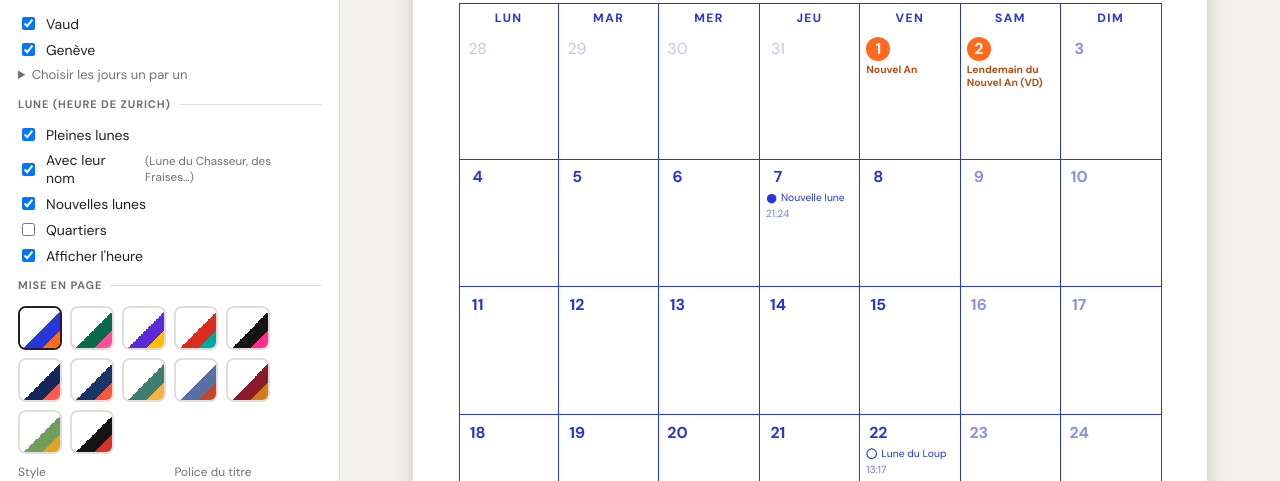
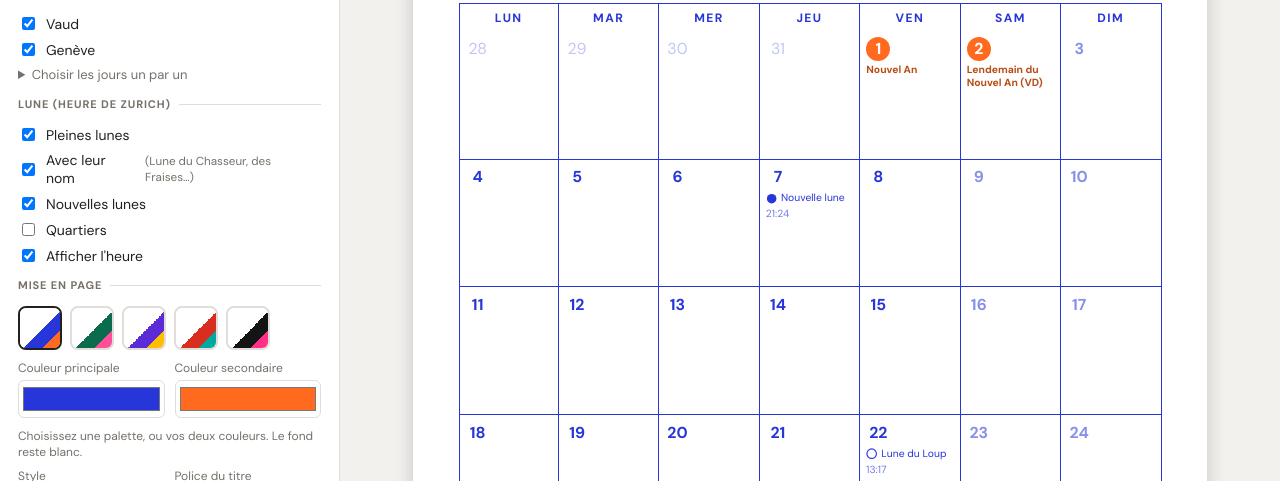
Before and after one commit to dianedelallee/calendar, a plain HTML site: page index.html in a window 1280 px wide. Shown: the part 302-783 px from the top of the page. Drawn offline with Linux system fonts and the light colour scheme.

Commit message:
Palettes : 5 préréglages et deux sélecteurs de couleur (principale, secondaire)

```diff
--- a/app.js
+++ b/app.js
@@ -11,13 +11,6 @@
     violet: { name: 'Violet & jaune soleil', bg: '#ffffff', ink: '#5a2bd6', acc: '#ffbf00', onacc: '#141414' },
     tomate: { name: 'Rouge tomate & turquoise', bg: '#ffffff', ink: '#d92d20', acc: '#00a99d', onacc: '#fff' },
     fluo: { name: 'Noir & rose fluo', bg: '#ffffff', ink: '#141414', acc: '#ff2e88', onacc: '#fff' },
-    marine: { name: 'Bleu marine & corail', bg: '#ffffff', ink: '#14275c', acc: '#ff5a4d', onacc: '#fff' },
-    corail: { name: 'Bleu nuit & corail (classique)', bg: '#ffffff', ink: '#1b3466', acc: '#f5593d', onacc: '#fff' },
-    sauge: { name: 'Sauge & moutarde (classique)', bg: '#ffffff', ink: '#3f7d6e', acc: '#f5b544', onacc: '#141414' },
-    lin: { name: 'Bleu lin & brique (classique)', bg: '#ffffff', ink: '#5870a4', acc: '#c2452d', onacc: '#fff' },
-    bordeaux: { name: 'Bordeaux & orange (classique)', bg: '#ffffff', ink: '#8b1a2b', acc: '#d47a1f', onacc: '#fff' },
-    prairie: { name: 'Vert prairie & jaune (classique)', bg: '#ffffff', ink: '#6f9f5a', acc: '#e0a526', onacc: '#141414' },
-    noir: { name: 'Noir & rouge (classique)', bg: '#ffffff', ink: '#141414', acc: '#d6322e', onacc: '#fff' },
   };
 
 
@@ -25,14 +18,14 @@
   const defaultYear = () => { const d = new Date(); return d.getMonth() >= 9 ? d.getFullYear() + 1 : d.getFullYear(); };
   const HAND = ['main', 'bloc'];
   const DEFAULTS = () => ({
-    year: defaultYear(), lang: 'fr', weekStart: 1, theme: 'electrique', layout: 'titre', font: 'grotesk',
+    year: defaultYear(), lang: 'fr', weekStart: 1, theme: 'electrique', colors: { ink: '#2736d9', acc: '#ff6a1f' }, layout: 'titre', font: 'grotesk',
     cantons: { VD: true, GE: true }, excluded: [],
     moon: { full: true, names: true, new: true, quarters: false, time: true },
     weekNumbers: false, weekendTint: true, notes: true, mini: true,
   });
 
   let state = load();
-  if (!THEMES[state.theme]) state.theme = DEFAULTS().theme;
+  if (state.theme !== 'perso' && !THEMES[state.theme]) state.theme = DEFAULTS().theme;
   const photos = {}; // mois (0-11) -> dataURL
 
   function load() {
@@ -68,6 +61,7 @@
     if (el.type === 'number' || el.dataset.k === 'weekStart') v = Number(v);
     if (el.type === 'number' && !(v >= 1900 && v <= 2100)) return;
     setPath(state, el.dataset.k, v);
+    if (el.dataset.k.startsWith('colors.')) { state.theme = 'perso'; syncForm(); }
     save(); render();
   });
 
@@ -77,7 +71,7 @@
       `<button type="button" class="sw" data-t="${id}" title="${t.name}" aria-label="${t.name}"><i style="background:linear-gradient(135deg,${t.bg} 55%,${t.ink} 55% 78%,${t.acc} 78%)"></i></button>`).join('');
     box.addEventListener('click', (e) => {
       const b = e.target.closest('.sw'); if (!b) return;
-      state.theme = b.dataset.t; save(); syncForm(); render();
+      state.theme = b.dataset.t; state.colors = { ink: THEMES[b.dataset.t].ink, acc: THEMES[b.dataset.t].acc }; save(); syncForm(); render();
     });
   }
 
@@ -107,6 +101,14 @@
   }
   const locale = () => (state.lang === 'en' ? 'en-GB' : 'fr-CH');
   const esc = (s) => String(s).replace(/[&<>"]/g, (c) => ({ '&': '&amp;', '<': '&lt;', '>': '&gt;', '"': '&quot;' }[c]));
+
+  function themeColors() {
+    if (state.theme !== 'perso') return THEMES[state.theme];
+    const { ink, acc } = state.colors;
+    const n = parseInt(acc.slice(1), 16);
+    const lum = (0.299 * (n >> 16) + 0.587 * ((n >> 8) & 255) + 0.114 * (n & 255)) / 255;
+    return { bg: '#ffffff', ink, acc, onacc: lum > 0.62 ? '#141414' : '#ffffff' };
+  }
 
   function monthName(y, m) { return new Intl.DateTimeFormat(locale(), { month: 'long', timeZone: 'UTC' }).format(utc(y, m, 1)); }
   function weekdayShort(i, long) {
@@ -160,7 +162,7 @@
     const off = (first - state.weekStart + 7) % 7;
     const n = utc(y, m + 1, 0).getUTCDate();
     const rows = Math.ceil((off + n) / 7);
-    const t = THEMES[state.theme];
+    const t = themeColors();
     const name = monthName(y, m);
 
     let dow = state.weekNumbers ? '<div class="wn"></div>' : '';
--- a/index.html
+++ b/index.html
@@ -49,6 +49,11 @@
     <fieldset>
       <legend>Mise en page</legend>
       <div class="swatches" id="themes"></div>
+      <div class="row picks">
+        <label class="f pick">Couleur principale<input type="color" data-k="colors.ink"></label>
+        <label class="f pick">Couleur secondaire<input type="color" data-k="colors.acc"></label>
+      </div>
+      <p class="hint">Choisissez une palette, ou vos deux couleurs. Le fond reste blanc.</p>
       <div class="row">
         <label class="f">Style
           <select data-k="layout"><option value="titre">Grand titre</option><option value="photo">Image en haut</option><option value="main">Dessiné à la main, avec image</option><option value="bloc">Dessiné à la main, sans image</option></select></label>
--- a/style.css
+++ b/style.css
@@ -189,3 +189,5 @@ button.b.main { background: var(--ui-acc); color: var(--ui-acc-ink); border-colo
 .repo a:hover span, .repo a:hover { text-decoration: underline; }
 .home { display: inline-flex; align-items: center; gap: 8px; margin: 0 0 14px; padding: 7px 12px; border-radius: 999px; background: var(--ui-ink); color: #fff; font-weight: 700; font-size: 13px; text-decoration: none; letter-spacing: .01em; }
 .home:hover { background: var(--ui-acc); }
+.picks { margin-top: 2px; }
+.pick input[type=color] { width: 100%; height: 38px; padding: 2px; border: 1px solid var(--ui-line); border-radius: 6px; background: #fff; cursor: pointer; }
```
